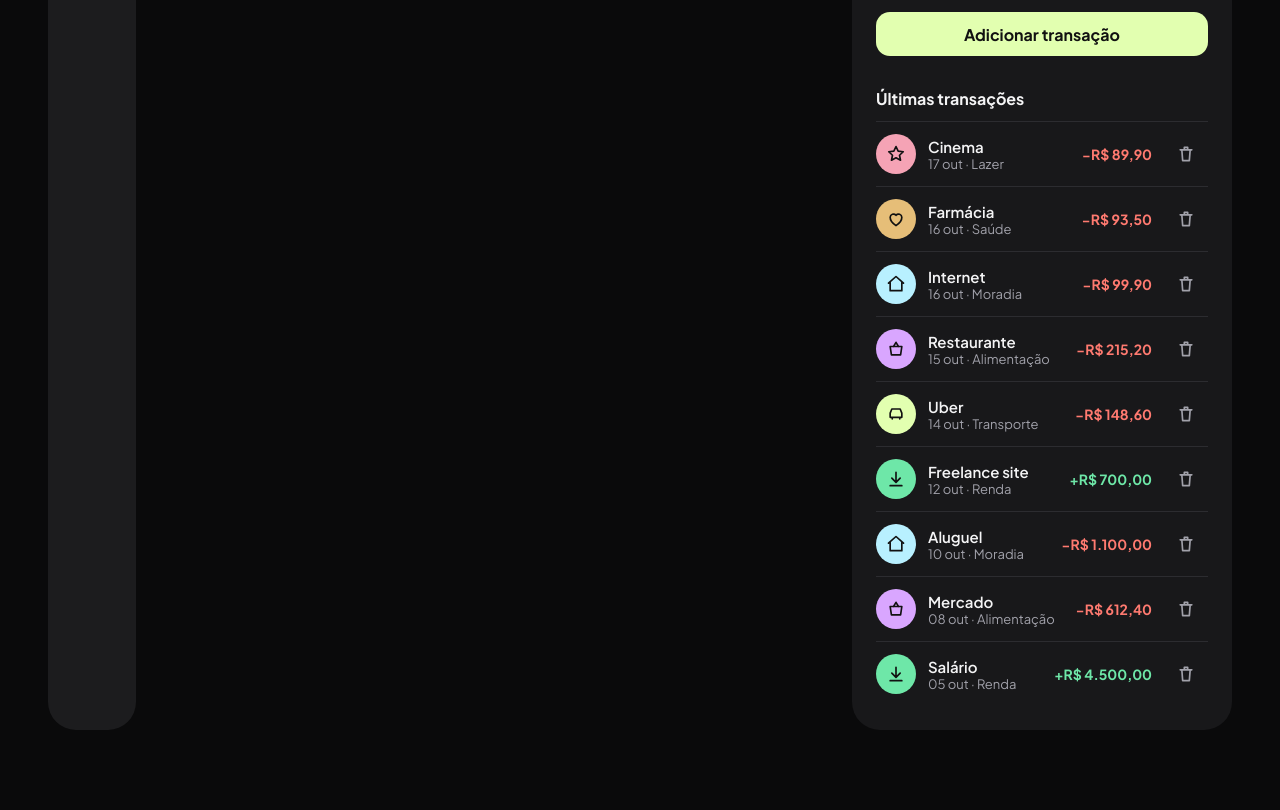
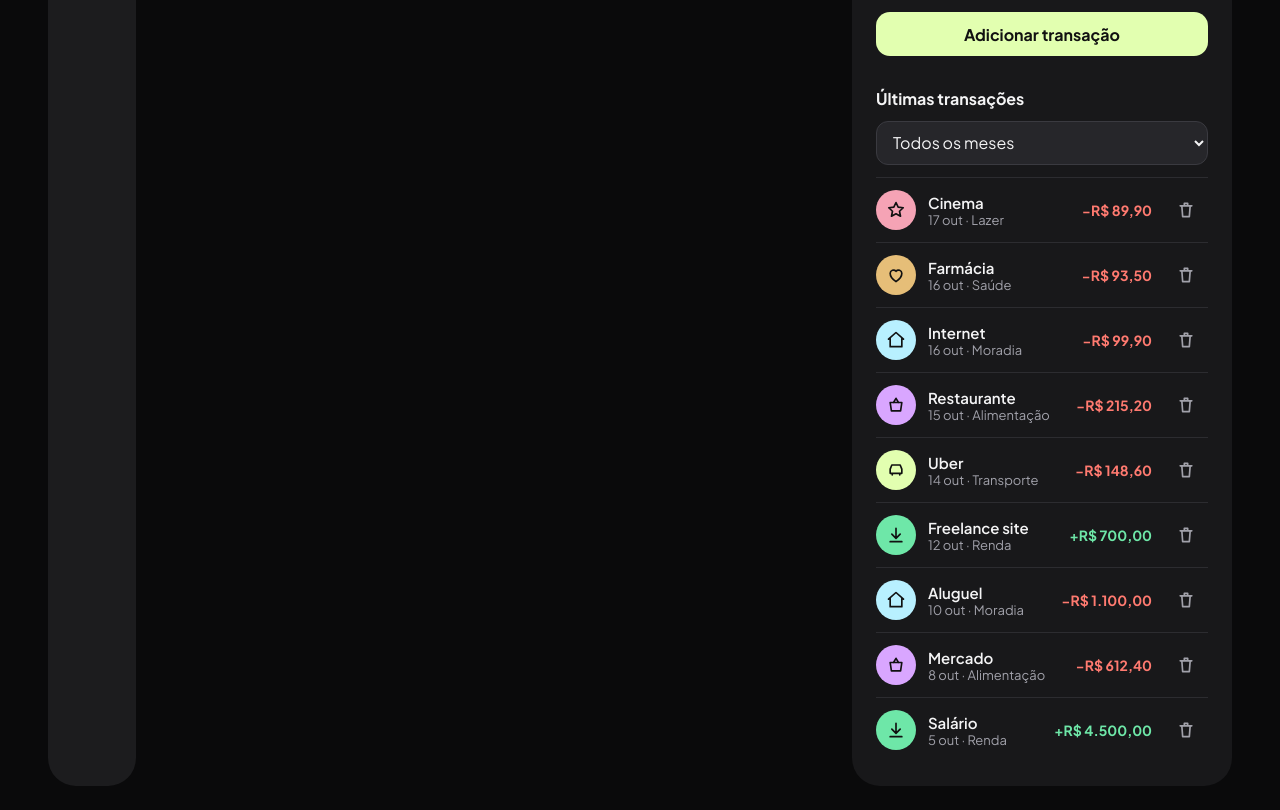
Before and after one commit to isahlbbh/moneyflow, a React (Vite) app: page / in a window 1280 px wide. Shown: the part 471-1281 px from the top of the page. Before the commit the page ends 1225 px from the top, so only its background shows below. Built offline with nearby package versions, Linux system fonts and the light colour scheme.

Commit message:
Adiciona filtro por mês e padroniza datas das transações iniciais

```diff
--- a/src/App.css
+++ b/src/App.css
@@ -272,7 +272,8 @@
   color: #a1a1aa;
 }
 .field input,
-.field select {
+.field select,
+.month-filter {
   min-height: 44px;
   padding: 0 12px;
   border: 1px solid #3a3a40;
@@ -280,6 +281,10 @@
   background: #26262a;
   color: #f4f4f5;
   font: inherit;
+}
+.month-filter {
+  width: 100%;
+  margin-bottom: 12px;
 }
 .preview {
   margin: 0;
--- a/src/App.jsx
+++ b/src/App.jsx
@@ -12,7 +12,7 @@ const initialTransactions = [
   {
     id: 1,
     name: "Cinema",
-    date: "17 out",
+    date: "2026-10-17",
     category: "Lazer",
     amount: 89.9,
     type: "expense",
@@ -20,7 +20,7 @@ const initialTransactions = [
   {
     id: 2,
     name: "Farmácia",
-    date: "16 out",
+    date: "2026-10-16",
     category: "Saúde",
     amount: 93.5,
     type: "expense",
@@ -28,7 +28,7 @@ const initialTransactions = [
   {
     id: 3,
     name: "Internet",
-    date: "16 out",
+    date: "2026-10-16",
     category: "Moradia",
     amount: 99.9,
     type: "expense",
@@ -36,7 +36,7 @@ const initialTransactions = [
   {
     id: 4,
     name: "Restaurante",
-    date: "15 out",
+    date: "2026-10-15",
     category: "Alimentação",
     amount: 215.2,
     type: "expense",
@@ -44,7 +44,7 @@ const initialTransactions = [
   {
     id: 5,
     name: "Uber",
-    date: "14 out",
+    date: "2026-10-14",
     category: "Transporte",
     amount: 148.6,
     type: "expense",
@@ -52,7 +52,7 @@ const initialTransactions = [
   {
     id: 6,
     name: "Freelance site",
-    date: "12 out",
+    date: "2026-10-12",
     category: "Renda",
     amount: 700,
     type: "income",
@@ -60,7 +60,7 @@ const initialTransactions = [
   {
     id: 7,
     name: "Aluguel",
-    date: "10 out",
+    date: "2026-10-10",
     category: "Moradia",
     amount: 1100,
     type: "expense",
@@ -68,7 +68,7 @@ const initialTransactions = [
   {
     id: 8,
     name: "Mercado",
-    date: "08 out",
+    date: "2026-10-08",
     category: "Alimentação",
     amount: 612.4,
     type: "expense",
@@ -76,7 +76,7 @@ const initialTransactions = [
   {
     id: 9,
     name: "Salário",
-    date: "05 out",
+    date: "2026-10-05",
     category: "Renda",
     amount: 4500,
     type: "income",
@@ -92,6 +92,8 @@ function App() {
       return initialTransactions;
     }
   });
+
+  const [selectedMonth, setSelectedMonth] = useState("all");
 
   useEffect(() => {
     localStorage.setItem(
@@ -129,6 +131,10 @@ function App() {
 
   const balance = income - expense;
 
+  const visibleTransactions = transactions.filter(
+    (t) => selectedMonth === "all" || t.date.startsWith(selectedMonth),
+  );
+
   const expenseCategories = Object.keys(categories).filter(
     (name) => name !== "Renda",
   );
@@ -163,8 +169,17 @@ function App() {
       <section className="panel">
         <TransactionForm onAdd={addTransaction} />
         <h2>Últimas transações</h2>
+        <select
+          className="month-filter"
+          value={selectedMonth}
+          onChange={(event) => setSelectedMonth(event.target.value)}
+        >
+          <option value="all">Todos os meses</option>
+          <option value="2026-10">Outubro</option>
+          <option value="2026-11">Novembro</option>
+        </select>
         <div>
-          {transactions.map((t) => {
+          {visibleTransactions.map((t) => {
             const info = categories[t.category];
             return (
               <TransactionItem
```
